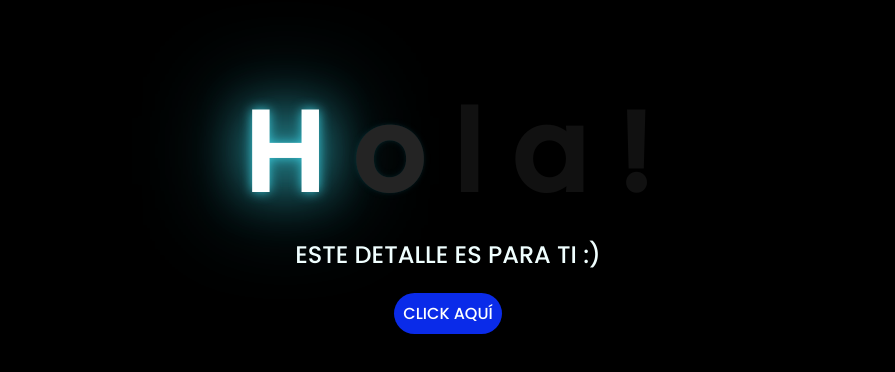
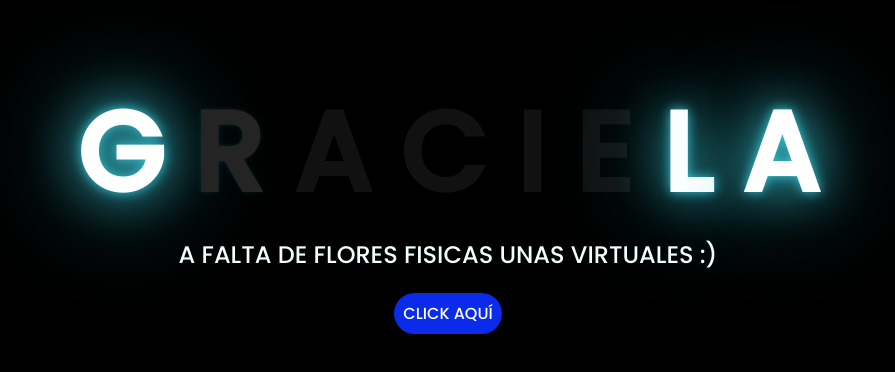
Before and after one commit to Edgar-c-i/Edgar-c-i.github.io, a plain HTML site: page index.html in a window 1280 px wide. Shown: the part 134-506 px from the top of the page, without its empty margins (200-1095 px from the left). Drawn offline with Linux system fonts and the light colour scheme.

Commit message:
Pruebas 1

```diff
--- a/index.html
+++ b/index.html
@@ -12,14 +12,17 @@
 
 <body>
     <div class="greetings">
-        <span>H</span>
-        <span>o</span>
-        <span>l</span>
-        <span>a</span>
-        <span>!</span>
+        <span>G</span>
+        <span>R</span>
+        <span>A</span>
+        <span>C</span>
+        <span>I</span>
+        <span>E</span>
+        <span>L</span>
+        <span>A</span>
     </div>
     <div class="description">
-        <span>ESTE DETALLE ES PARA TI :)</span>
+        <span>A FALTA DE FLORES FISICAS UNAS VIRTUALES :)</span>
     </div>
     <div class="button">
         <button class="botones">
```
